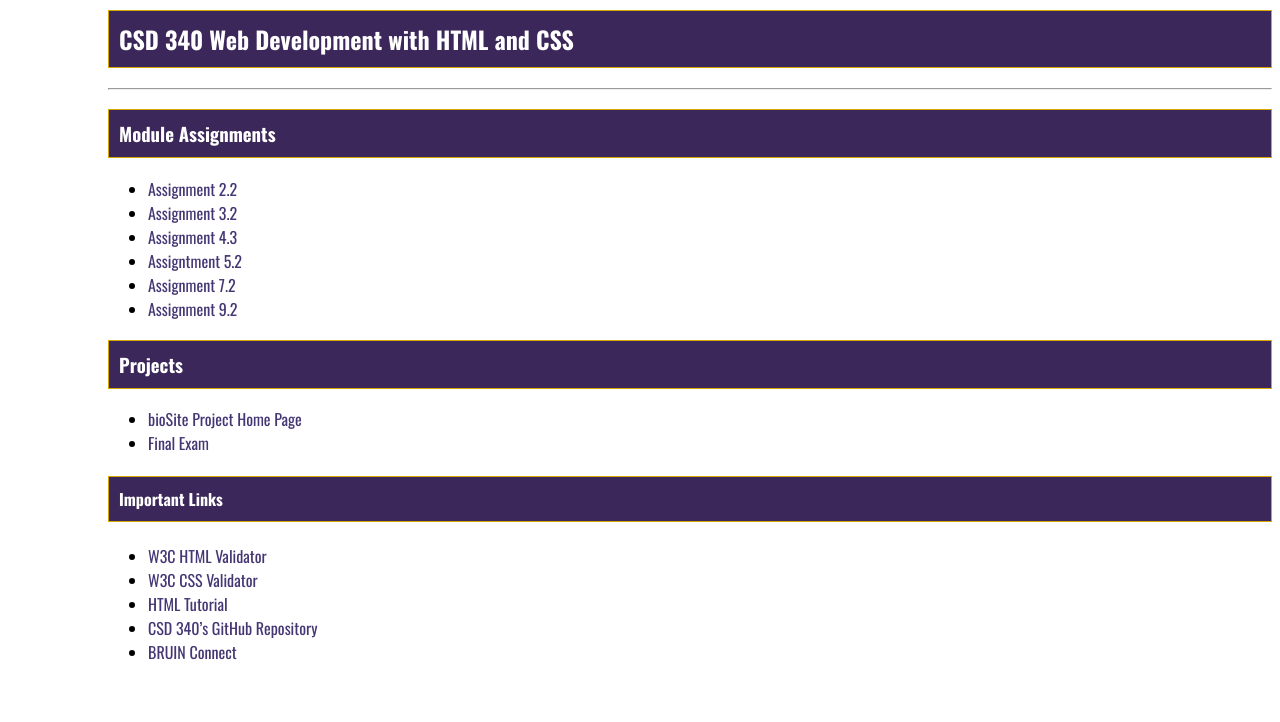
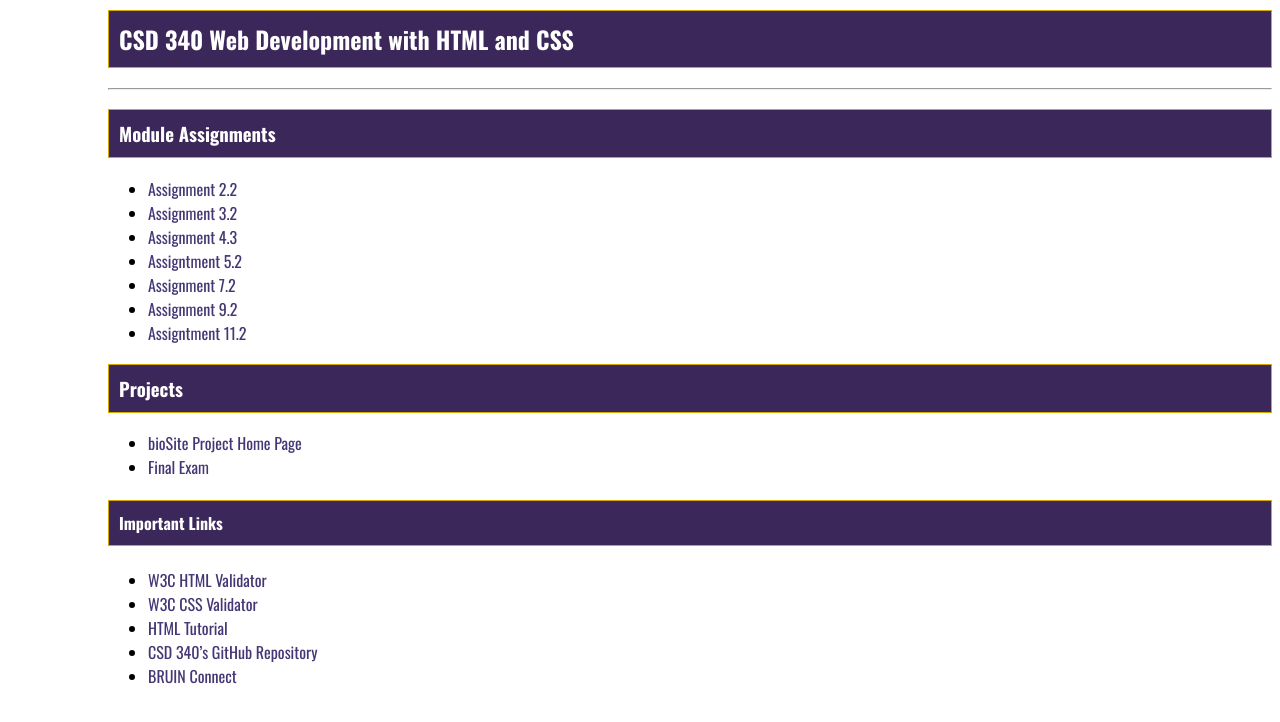
Before and after one commit to ZachHunn/csd-340, a plain HTML site: page index.html in a window 1280 px wide. Shown: the part 130-852 px from the top of the page. Drawn offline with nearby package versions, Linux system fonts and the light colour scheme.

Commit message:
added assignment 11.2

```diff
--- a/index.html
+++ b/index.html
@@ -24,6 +24,7 @@
             <li><a href="./module-5/assignment-1/hunn-EX4.html">Assigntment 5.2</a></li>
             <li><a href="./module-7/assignment-1/hunn-EX5.html">Assignment 7.2</a></li>
             <li><a href="./module-9/assignment-1/hunn-EX6.html">Assignment 9.2</a></li>
+            <li><a href="./module-11/assignment-1/Assignment 11.2.png">Assigntment 11.2</a></li>
 
         </ul>
 
```
Also changed, not shown: module-11/assignment-1/Assignment 11.2.png (added).
